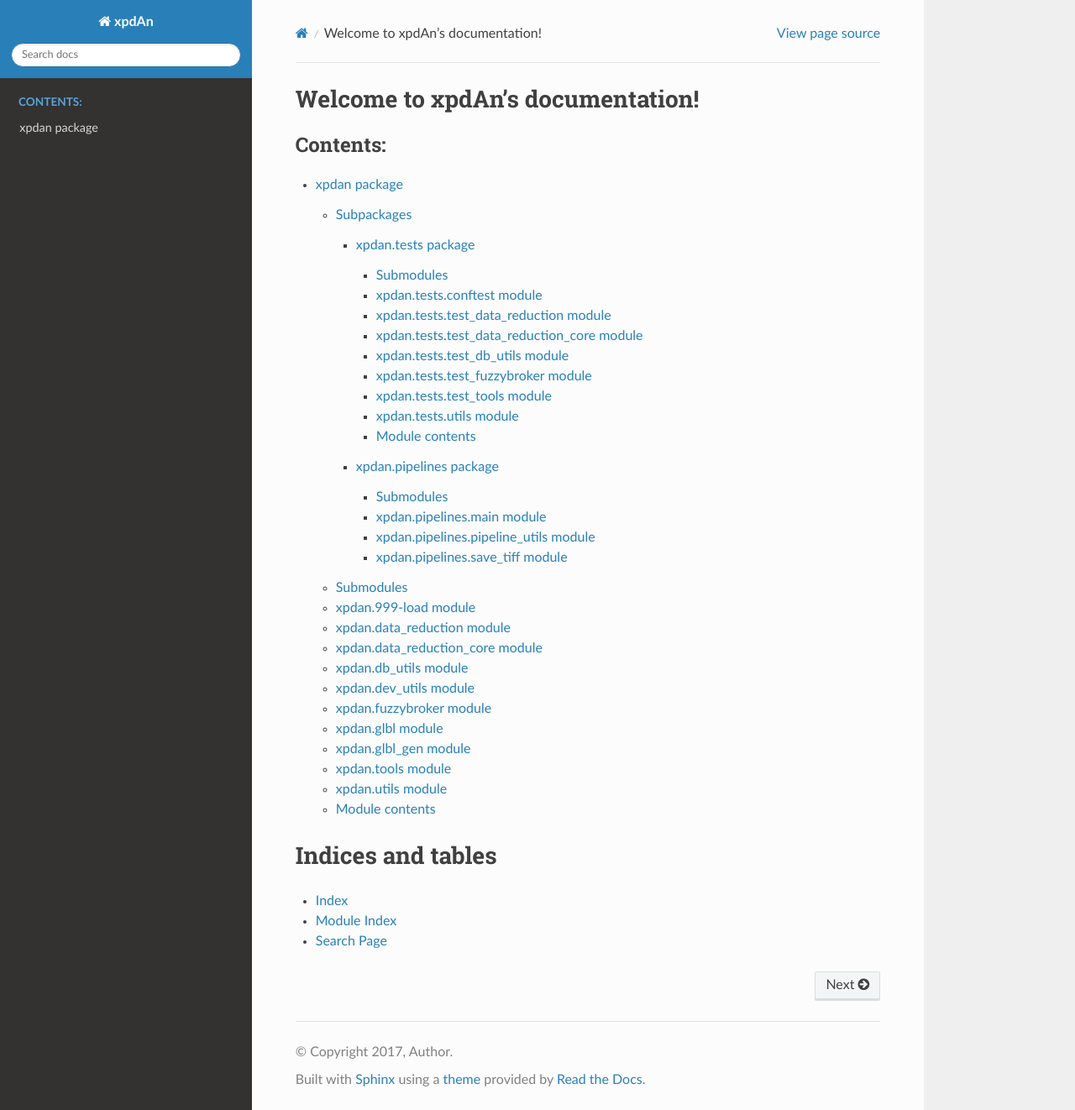
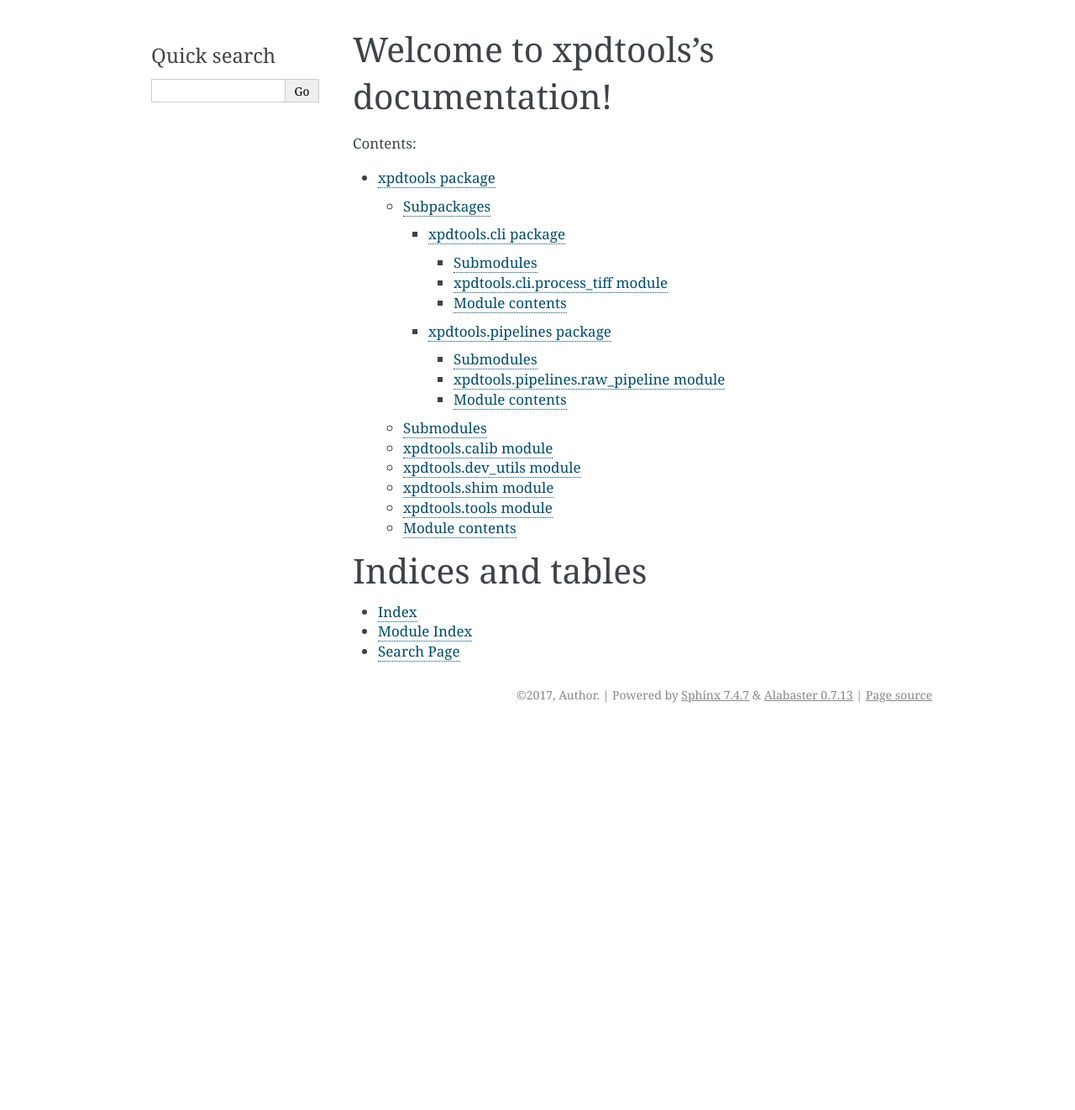
Before and after one commit to xpdAcq/xpdtools, a Sphinx documentation site: the page built from docs/index.rst, in a window 1280 px wide and 1322 px high. Shown: the whole window at 84% size. Built offline with Sphinx 7.4.7, drawn with Linux system fonts in a browser that asks for light colours.

Commit message:
DOC: create webdocs

```diff
--- a/docs/conf.py
+++ b/docs/conf.py
@@ -1,8 +1,8 @@
 #!/usr/bin/env python3
 # -*- coding: utf-8 -*-
 #
-# xpdAn documentation build configuration file, created by
-# sphinx-quickstart on Wed Jul 26 11:18:15 2017.
+# xpdtools documentation build configuration file, created by
+# sphinx-quickstart on Thu Dec 28 12:06:17 2017.
 #
 # This file is execfile()d with the current directory set to its
 # containing dir.
@@ -19,7 +19,7 @@
 #
 # import os
 # import sys
-# sys.path.insert(0, '/home/christopher/dev/xpdAn/xpdan')
+# sys.path.insert(0, '/home/christopher/dev/xpdtools/xpdtools')
 
 
 # -- General configuration ------------------------------------------------
@@ -31,16 +31,9 @@
 # Add any Sphinx extension module names here, as strings. They can be
 # extensions coming with Sphinx (named 'sphinx.ext.*') or your custom
 # ones.
-import sphinx_rtd_theme
-html_theme = "sphinx_rtd_theme"
-
-
-extensions = ['sphinx.ext.autodoc','sphinx.ext.napoleon',
+extensions = ['sphinx.ext.autodoc',
     'sphinx.ext.todo',
     'sphinx.ext.viewcode']
-napoleon_google_docstring = False
-napoleon_use_param = False
-napoleon_use_ivar = True
 
 # Add any paths that contain templates here, relative to this directory.
 templates_path = ['_templates']
@@ -55,7 +48,7 @@ source_suffix = '.rst'
 master_doc = 'index'
 
 # General information about the project.
-project = 'xpdAn'
+project = 'xpdtools'
 copyright = '2017, Author'
 author = 'Author'
 
@@ -92,7 +85,7 @@ todo_include_todos = True
 # The theme to use for HTML and HTML Help pages.  See the documentation for
 # a list of builtin themes.
 #
-# html_theme = 'alabaster'
+html_theme = 'alabaster'
 
 # Theme options are theme-specific and customize the look and feel of a theme
 # further.  For a list of options available for each theme, see the
@@ -112,11 +105,8 @@ html_static_path = ['_static']
 # refs: http://alabaster.readthedocs.io/en/latest/installation.html#sidebars
 html_sidebars = {
     '**': [
-        'about.html',
-        'navigation.html',
         'relations.html',  # needs 'show_related': True theme option to display
         'searchbox.html',
-        'donate.html',
     ]
 }
 
@@ -124,7 +114,7 @@ html_sidebars = {
 # -- Options for HTMLHelp output ------------------------------------------
 
 # Output file base name for HTML help builder.
-htmlhelp_basename = 'xpdAndoc'
+htmlhelp_basename = 'xpdtoolsdoc'
 
 
 # -- Options for LaTeX output ---------------------------------------------
@@ -151,7 +141,7 @@ latex_elements = {
 # (source start file, target name, title,
 #  author, documentclass [howto, manual, or own class]).
 latex_documents = [
-    (master_doc, 'xpdAn.tex', 'xpdAn Documentation',
+    (master_doc, 'xpdtools.tex', 'xpdtools Documentation',
      'Author', 'manual'),
 ]
 
@@ -161,7 +151,7 @@ latex_documents = [
 # One entry per manual page. List of tuples
 # (source start file, name, description, authors, manual section).
 man_pages = [
-    (master_doc, 'xpdan', 'xpdAn Documentation',
+    (master_doc, 'xpdtools', 'xpdtools Documentation',
      [author], 1)
 ]
 
@@ -172,8 +162,8 @@ man_pages = [
 # (source start file, target name, title, author,
 #  dir menu entry, description, category)
 texinfo_documents = [
-    (master_doc, 'xpdAn', 'xpdAn Documentation',
-     author, 'xpdAn', 'One line description of project.',
+    (master_doc, 'xpdtools', 'xpdtools Documentation',
+     author, 'xpdtools', 'One line description of project.',
      'Miscellaneous'),
 ]
 
--- a/docs/index.rst
+++ b/docs/index.rst
@@ -1,16 +1,16 @@
-.. xpdAn documentation master file, created by
-   sphinx-quickstart on Wed Jul 26 11:18:15 2017.
+.. xpdtools documentation master file, created by
+   sphinx-quickstart on Thu Dec 28 12:06:17 2017.
    You can adapt this file completely to your liking, but it should at least
    contain the root `toctree` directive.
 
-Welcome to xpdAn's documentation!
-=================================
+Welcome to xpdtools's documentation!
+====================================
 
 .. toctree::
    :maxdepth: 4
    :caption: Contents:
 
-   xpdan
+   xpdtools
 
 
 Indices and tables
--- /dev/null
+++ b/docs/xpdtools.rst
@@ -0,0 +1,54 @@
+xpdtools package
+================
+
+Subpackages
+-----------
+
+.. toctree::
+
+    xpdtools.cli
+    xpdtools.pipelines
+
+Submodules
+----------
+
+xpdtools\.calib module
+----------------------
+
+.. automodule:: xpdtools.calib
+    :members:
+    :undoc-members:
+    :show-inheritance:
+
+xpdtools\.dev\_utils module
+---------------------------
+
+.. automodule:: xpdtools.dev_utils
+    :members:
+    :undoc-members:
+    :show-inheritance:
+
+xpdtools\.shim module
+---------------------
+
+.. automodule:: xpdtools.shim
+    :members:
+    :undoc-members:
+    :show-inheritance:
+
+xpdtools\.tools module
+----------------------
+
+.. automodule:: xpdtools.tools
+    :members:
+    :undoc-members:
+    :show-inheritance:
+
+
+Module contents
+---------------
+
+.. automodule:: xpdtools
+    :members:
+    :undoc-members:
+    :show-inheritance:
```
Also changed, not shown: docs/xpdtools.cli.rst (added, +22 -0 lines), docs/xpdtools.pipelines.rst (added, +22 -0 lines), 2 other files.
